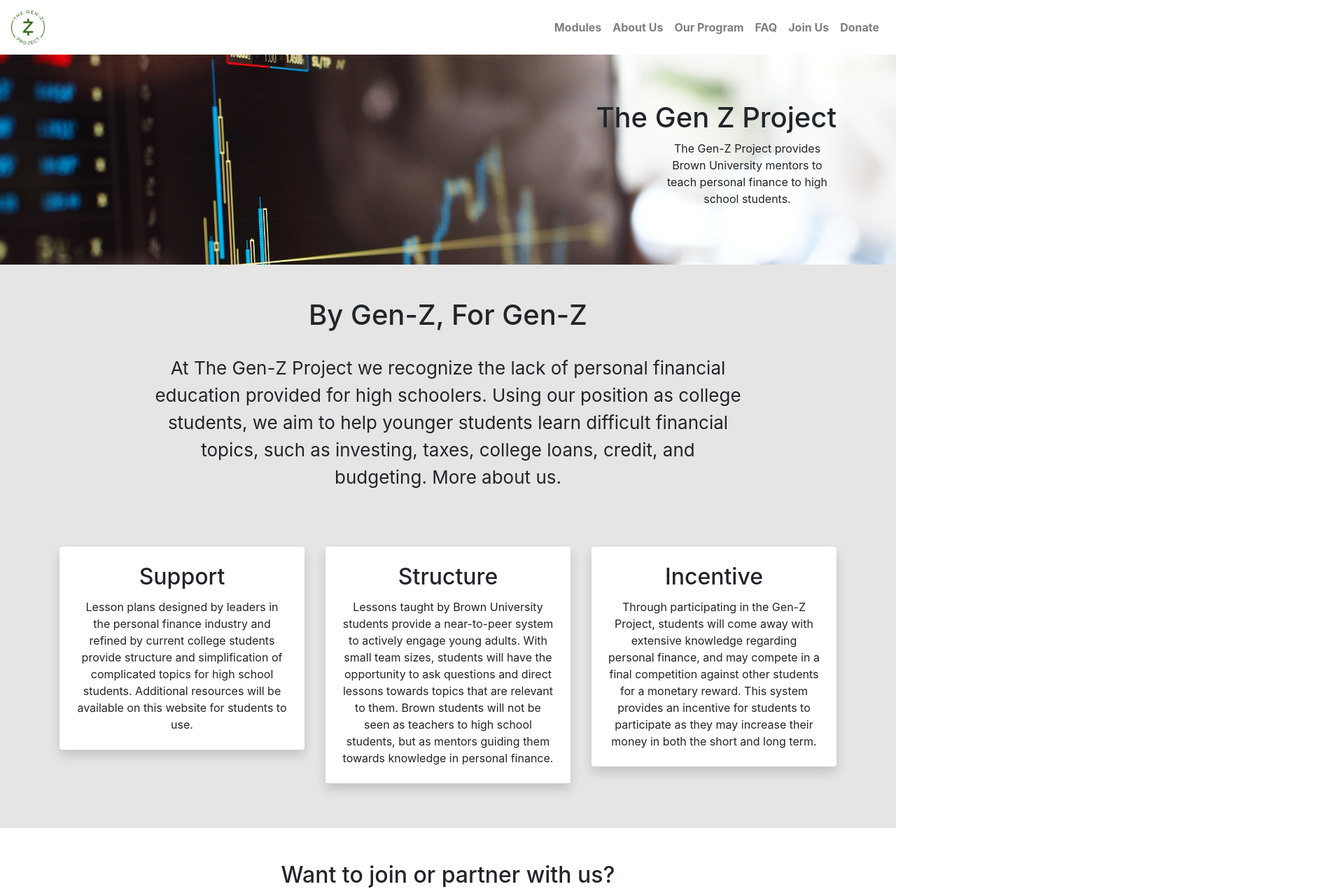
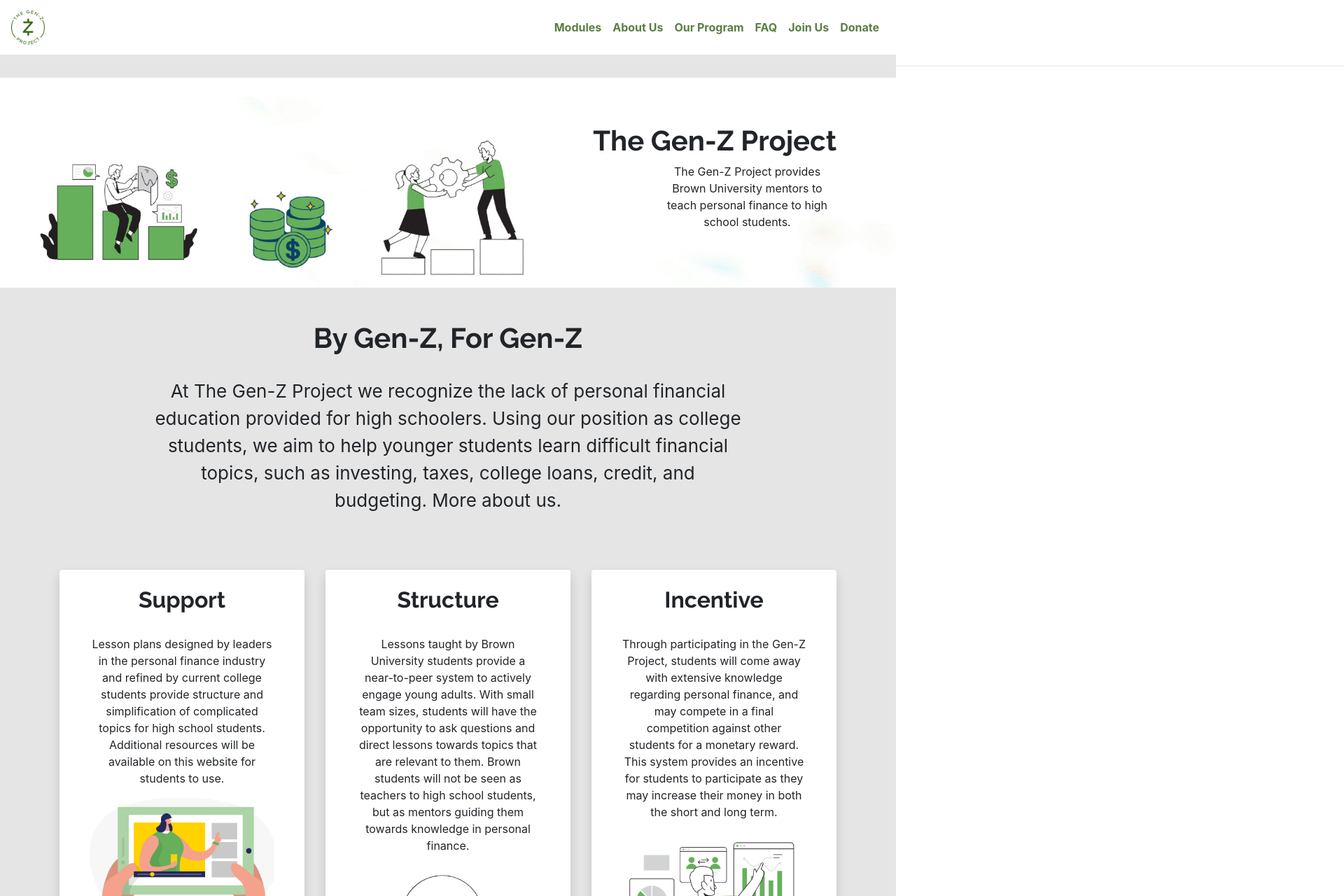
Before and after one commit to maggieb22/Gen-Z, a React (Create React App) app: page / in a window 1280 px wide. Shown: the top 1280 px of the page at 70% size, 1920 px wide, since content can reach past the window. Built offline with nearby package versions, Linux system fonts and the light colour scheme.

Commit message:
Graphics and font

```diff
--- a/src/components/Footer.js
+++ b/src/components/Footer.js
@@ -38,22 +38,22 @@
           <Collapse isOpen={isOpen} navbar>
             <Nav className="ml-auto" navbar>
               <NavItem className="navItem">
-                <NavLink href="/modules/">Modules</NavLink>
+                <NavLink className="navLink2" href="/modules/">Modules</NavLink>
               </NavItem>
               <NavItem className="navItem">
-                <NavLink href="/about/">About Us</NavLink>
+                <NavLink className="navLink2" href="/about/">About Us</NavLink>
               </NavItem >
               <NavItem className="navItem">
-                <NavLink href="/our-program/">Our Program</NavLink>
+                <NavLink className="navLink2" href="/our-program/">Our Program</NavLink>
               </NavItem>
               <NavItem className="navItem">
-                <NavLink href="/faq">FAQ</NavLink>
+                <NavLink className="navLink2" href="/faq">FAQ</NavLink>
               </NavItem>
               <NavItem className="navItem">
-                <NavLink href="/join-us/">Join Us</NavLink>
+                <NavLink className="navLink2" href="/join-us/">Join Us</NavLink>
               </NavItem>
               <NavItem className="navItem">
-                <NavLink href="/donate/">Donate</NavLink>
+                <NavLink className="navLink2" href="/donate/">Donate</NavLink>
               </NavItem>
             </Nav>
           </Collapse>
--- a/src/components/Navbar.js
+++ b/src/components/Navbar.js
@@ -38,26 +38,32 @@
           <Collapse isOpen={isOpen} navbar>
             <Nav className="ml-auto" navbar>
               <NavItem className="navItem">
-                <NavLink href="/modules/">Modules</NavLink>
+                <NavLink className="navLink" href="/modules/">Modules</NavLink>
               </NavItem>
               <NavItem className="navItem">
-                <NavLink href="/about/">About Us</NavLink>
+                <NavLink className="navLink" href="/about/">About Us</NavLink>
               </NavItem >
               <NavItem className="navItem">
-                <NavLink href="/our-program/">Our Program</NavLink>
+                <NavLink className="navLink" href="/our-program/">Our Program</NavLink>
               </NavItem>
               <NavItem className="navItem">
-                <NavLink href="/faq">FAQ</NavLink>
+                <NavLink className="navLink" href="/faq">FAQ</NavLink>
               </NavItem>
               <NavItem className="navItem">
-                <NavLink href="/join-us/">Join Us</NavLink>
+                <NavLink className="navLink" href="/join-us/">Join Us</NavLink>
               </NavItem>
               <NavItem className="navItem">
-                <NavLink href="/donate/">Donate</NavLink>
+                <NavLink className="navLink" href="/donate/">Donate</NavLink>
               </NavItem>
+
             </Nav>
           </Collapse>
         </Navbar>
+        {/* style={{backgroundColor: 'white'}} */}
+        <div style={{backgroundColor: 'white'}}>
+          <hr />
+        </div>
+
 
         <Switch>
           <Route path="/modules/">
--- a/src/components/nav.css
+++ b/src/components/nav.css
@@ -1,3 +1,9 @@
+@import url('https://fonts.googleapis.com/css2?family=Sarabun:wght@800&display=swap');
+
+body {
+    font-family: 'Sarabun', sans-serif;
+}
+
 .photo {
     width: 48px;
     height: 52px;
@@ -38,7 +44,25 @@
     color: #584E4E;
 }
 
-.navItem {
+/* .navItem {
     font-weight: bold;
     color: #584E4E;
+} */
+
+
+.navLink{
+    font-weight: bold;
+    color: #597f43 !important;
 }
+
+.navLink2{
+    font-weight: bold;
+}
+
+hr {
+    border: 0;
+    clear:both;
+    display:block;
+    width: 150%;
+    /* background-color:#999999; */
+  }
--- a/src/pages/Contact.js
+++ b/src/pages/Contact.js
@@ -8,7 +8,7 @@
     Form,
     Input
   } from 'reactstrap';
-
+import './Home.css';
 class Contact extends React.Component {
 
     constructor(props) {
@@ -58,7 +58,7 @@
     render() {
         return (
             <div class="my-5">
-                <h2>Contact Us</h2>
+                <h2 id="h1-id">Contact Us</h2>
                 <Container>
                     <Row className="justify-content-md-center">
                     <Col md="9">
--- a/src/pages/Home.css
+++ b/src/pages/Home.css
@@ -1,6 +1,16 @@
+@import url('https://fonts.googleapis.com/css2?family=Sarabun&display=swap');
+
+@import url('https://fonts.googleapis.com/css2?family=Raleway:wght@700&display=swap');
+
+body {
+    font-family: 'Sarabun', sans-serif;
+}
+
+
+
 .banner {
     /* background-color: lightblue; */
-    background-image: url("../photos/pexel-resized.jpg");
+    background-image: url("../photos/genzbanneredited.jpeg");
     background-size: cover;
     height: 300px;
 }
@@ -21,3 +31,12 @@
 .card:hover {
     transform: translate3d(0px, -7px, 0px);
 }
+
+#h1-id {
+    font-weight: bold;
+    font-family: Raleway, sans-serif;
+}
+
+#desc {
+    text-align: center;
+}
--- a/src/pages/Home.js
+++ b/src/pages/Home.js
@@ -6,32 +6,38 @@
   Card,
   CardTitle,
   CardText,
-  Button
+  Button,
+  CardImg,
+  CardBody
 } from 'reactstrap';
 
 import './Home.css';
 import Contact from './Contact.js'
+import logo1 from "../photos/cardsphoto2.png"
+import logo2 from "../photos/cardsphoto3.png"
+import logo3 from "../photos/cardsphoto1.png"
 
 const Home = props => {
   return (
     <React.Fragment>
       <div class="banner vertical-center">
+
         <Container>
           <Row>
             <Col md={{ size: 4, offset: 8}} className="text-right">
-              <h1>The Gen Z Project</h1>
+              <h1 id="h1-id">The Gen-Z Project</h1>
             </Col>
           </Row>
           <Row>
             <Col md={{ size: 3, offset: 9}}>
-              <p>The Gen-Z Project provides Brown University mentors to teach personal finance to high school students.</p>
+              <p id="desc">The Gen-Z Project provides Brown University mentors to teach personal finance to high school students.</p>
             </Col>
           </Row>
         </Container>
       </div>
       <div>
         <Row className="mt-5 justify-content-md-center">
-          <h1 class="mx-3">By Gen-Z, For Gen-Z</h1>
+          <h1 class="mx-3" id="h1-id">By Gen-Z, For Gen-Z</h1>
         </Row>
         <Row className="mt-4 mb-4 justify-content-md-center">
           <Col lg={{ size: 8, offset: 2}} className="center mx-3">
@@ -47,18 +53,23 @@
           <Row>
             <Col>
               <Card className="shadow border-0 card p-4 my-3">
-                <CardTitle tag="h2">Support</CardTitle>
+                <CardTitle tag="h2" id="h1-id">Support</CardTitle>
+                <CardBody>
                   <CardText>
                     Lesson plans designed by leaders in the personal finance industry and
                     refined by current college students provide structure and simplification
                     of complicated topics for high school students. Additional resources will
                     be available on this website for students to use.
                   </CardText>
+                  <CardImg variant="bottom" src={logo1}/>
+                </CardBody>
+                {/* <CardImg top width="100%" src="https://mkar.com.ar/wp-content/uploads/2018/04/Blanco-Brillante.jpg" alt="Card image cap" /> */}
               </Card>
             </Col>
             <Col>
               <Card className="shadow border-0 card p-4 my-3">
-                <CardTitle tag="h2">Structure</CardTitle>
+                <CardTitle tag="h2" id="h1-id">Structure</CardTitle>
+                <CardBody>
                 <CardText>
                   Lessons taught by Brown University students provide a near-to-peer system
                   to actively engage young adults. With small team sizes, students will have
@@ -66,11 +77,14 @@
                   relevant to them. Brown students will not be seen as teachers to high school
                   students, but as mentors guiding them towards knowledge in personal finance.
                 </CardText>
+                <CardImg variant="bottom" src={logo2}/>
+                </CardBody>
               </Card>
             </Col>
             <Col>
               <Card className="shadow border-0 card p-4 my-3">
-                <CardTitle tag="h2">Incentive</CardTitle>
+                <CardTitle tag="h2" id="h1-id">Incentive</CardTitle>
+                <CardBody>
                 <CardText>
                   Through participating in the Gen-Z Project, students will come away with
                   extensive knowledge regarding personal finance, and may compete in a final
@@ -78,6 +92,8 @@
                   an incentive for students to participate as they may increase their money in
                   both the short and long term.
                 </CardText>
+                <CardImg variant="bottom" src={logo3}/>
+                </CardBody>
               </Card>
             </Col>
           </Row>
@@ -87,7 +103,7 @@
         <Container style={{ backgroundColor: 'white' }}>
           <Row className="justify-content-md-center">
             <Col>
-              <h2>Want to join or partner with us?</h2>
+              <h2 id="h1-id">Want to join or partner with us?</h2>
             </Col>
           </Row>
           <Row className="justify-content-md-center my-5">
```
Lines whose indentation alone changed are shown as unchanged.
